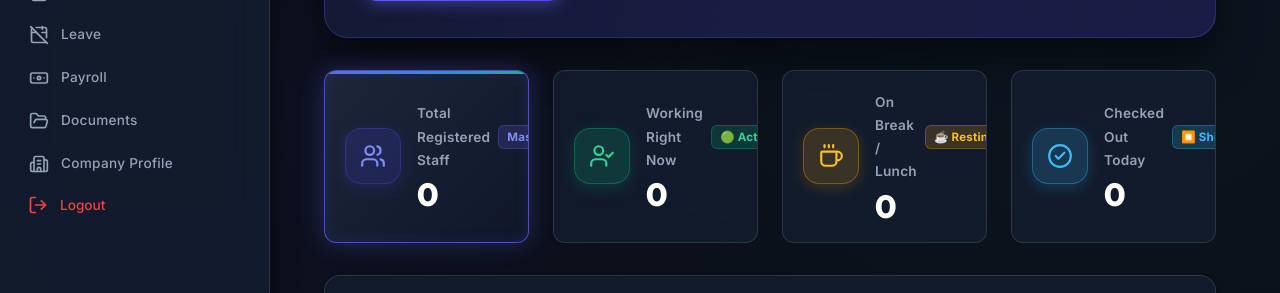
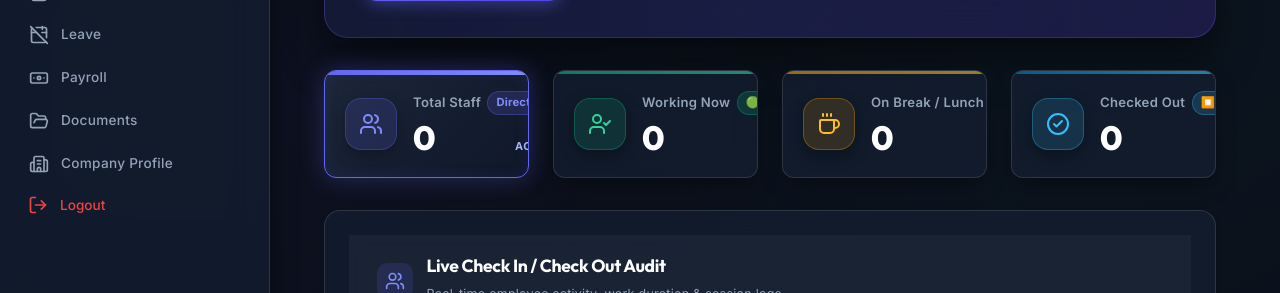
Before and after one commit to Codethriveinfotech/CodeThrive-Works, a React (Vite) app in the folder codethrive-portal/: page /admin/reports in a window 1280 px wide. Both pictures are taken after typing "name@example.com", "Sample123" into the empty fields and a click on the button "Secure Login". Shown: the part 311-604 px from the top of the page. Built offline with nearby package versions, Linux system fonts and the light colour scheme; no server answers.

Commit message:
style: redesign admin metric cards with glass gradients, glow effects, and non-overlapping status badges

```diff
--- a/codethrive-portal/src/pages/Admin.css
+++ b/codethrive-portal/src/pages/Admin.css
@@ -161,28 +161,29 @@
    METRIC STATS CARDS WITH ANIMATED BORDERS & LIFT
    -------------------------------------------------------------------------- */
 /* --------------------------------------------------------------------------
-   METRIC STATS CARDS WITH ANIMATED BORDERS & LIFT
+   ULTRA-STUNNING EXECUTIVE METRIC CARDS
    -------------------------------------------------------------------------- */
 .metrics-grid {
   display: grid;
-  grid-template-columns: repeat(auto-fit, minmax(240px, 1fr));
-  gap: 1.5rem;
+  grid-template-columns: repeat(auto-fit, minmax(230px, 1fr));
+  gap: 1.25rem;
+  width: 100%;
+  box-sizing: border-box;
 }
 
 .metric-card {
   position: relative;
-  background: linear-gradient(135deg, rgba(21, 32, 51, 0.85) 0%, rgba(15, 23, 42, 0.95) 100%);
-  backdrop-filter: blur(12px);
+  background: linear-gradient(135deg, rgba(30, 41, 59, 0.75) 0%, rgba(15, 23, 42, 0.85) 100%);
+  backdrop-filter: blur(14px);
   border: 1px solid rgba(255, 255, 255, 0.08);
   border-radius: 20px;
-  padding: 1.5rem;
+  padding: 1.35rem 1.4rem;
   display: flex;
   align-items: center;
-  gap: 1.25rem;
+  gap: 1.15rem;
   transition: all 0.3s cubic-bezier(0.16, 1, 0.3, 1);
   overflow: hidden;
-  cursor: pointer;
-  user-select: none;
+  box-shadow: 0 10px 25px -5px rgba(0, 0, 0, 0.4);
 }
 
 .metric-card::before {
@@ -192,104 +193,139 @@
   left: 0;
   right: 0;
   height: 3px;
-  background: linear-gradient(90deg, #6366f1, #3b82f6, #10b981);
-  opacity: 0;
+  background: linear-gradient(90deg, var(--card-accent, #6366f1), var(--card-accent-end, #3b82f6));
+  opacity: 0.6;
   transition: opacity 0.3s ease;
 }
 
 .metric-card:hover {
-  transform: translateY(-5px) scale(1.015);
-  background: linear-gradient(135deg, rgba(30, 41, 59, 0.95) 0%, rgba(15, 23, 42, 0.98) 100%);
-  border-color: rgba(99, 102, 241, 0.4);
-  box-shadow: 0 15px 35px rgba(0, 0, 0, 0.45), 0 0 20px rgba(99, 102, 241, 0.2);
+  transform: translateY(-5px);
+  background: linear-gradient(135deg, rgba(30, 41, 59, 0.9) 0%, rgba(15, 23, 42, 0.95) 100%);
+  border-color: var(--card-accent-border, rgba(99, 102, 241, 0.4));
+  box-shadow: 0 16px 35px -8px rgba(0, 0, 0, 0.6), 0 0 20px var(--card-accent-glow, rgba(99, 102, 241, 0.25));
 }
 
 .metric-card:hover::before {
   opacity: 1;
 }
 
-.metric-card.active-metric-card {
-  border-color: rgba(99, 102, 241, 0.7);
+.metric-card.active-filter {
+  border-color: var(--card-accent, #6366f1);
+  box-shadow: 0 0 25px var(--card-accent-glow, rgba(99, 102, 241, 0.35)), inset 0 0 15px rgba(99, 102, 241, 0.1);
   background: linear-gradient(135deg, rgba(30, 41, 59, 0.95) 0%, rgba(15, 23, 42, 0.98) 100%);
-  box-shadow: 0 0 25px rgba(99, 102, 241, 0.3), inset 0 0 15px rgba(99, 102, 241, 0.12);
 }
 
-.metric-card.active-metric-card::before {
+.metric-card.active-filter::before {
   opacity: 1;
+  height: 4px;
 }
 
 .metric-icon {
-  width: 56px;
-  height: 56px;
+  width: 52px;
+  height: 52px;
   border-radius: 16px;
   display: flex;
   align-items: center;
   justify-content: center;
   flex-shrink: 0;
   transition: transform 0.3s ease;
+  box-shadow: 0 6px 16px rgba(0, 0, 0, 0.3);
 }
 
 .metric-card:hover .metric-icon {
-  transform: scale(1.08) rotate(3deg);
+  transform: scale(1.1) rotate(3deg);
 }
 
-.bg-primary-light { background: rgba(79, 70, 229, 0.18); border: 1px solid rgba(79, 70, 229, 0.35); box-shadow: 0 4px 15px rgba(79, 70, 229, 0.2); }
-.bg-success-light { background: rgba(16, 185, 129, 0.18); border: 1px solid rgba(16, 185, 129, 0.35); box-shadow: 0 4px 15px rgba(16, 185, 129, 0.2); }
-.bg-warning-light { background: rgba(245, 158, 11, 0.18); border: 1px solid rgba(245, 158, 11, 0.35); box-shadow: 0 4px 15px rgba(245, 158, 11, 0.2); }
-.bg-info-light { background: rgba(56, 189, 248, 0.18); border: 1px solid rgba(56, 189, 248, 0.35); box-shadow: 0 4px 15px rgba(56, 189, 248, 0.2); }
+.bg-primary-card {
+  --card-accent: #6366f1;
+  --card-accent-end: #818cf8;
+  --card-accent-border: rgba(99, 102, 241, 0.4);
+  --card-accent-glow: rgba(99, 102, 241, 0.3);
+}
 
-.metric-card-header {
+.bg-success-card {
+  --card-accent: #10b981;
+  --card-accent-end: #34d399;
+  --card-accent-border: rgba(16, 185, 129, 0.4);
+  --card-accent-glow: rgba(16, 185, 129, 0.3);
+}
+
+.bg-warning-card {
+  --card-accent: #f59e0b;
+  --card-accent-end: #fbbf24;
+  --card-accent-border: rgba(245, 158, 11, 0.4);
+  --card-accent-glow: rgba(245, 158, 11, 0.3);
+}
+
+.bg-info-card {
+  --card-accent: #0284c7;
+  --card-accent-end: #38bdf8;
+  --card-accent-border: rgba(2, 132, 199, 0.4);
+  --card-accent-glow: rgba(2, 132, 199, 0.3);
+}
+
+.bg-primary-light { background: rgba(99, 102, 241, 0.15); border: 1px solid rgba(99, 102, 241, 0.3); }
+.bg-success-light { background: rgba(16, 185, 129, 0.15); border: 1px solid rgba(16, 185, 129, 0.3); }
+.bg-warning-light { background: rgba(245, 158, 11, 0.15); border: 1px solid rgba(245, 158, 11, 0.3); }
+.bg-info-light { background: rgba(56, 189, 248, 0.15); border: 1px solid rgba(56, 189, 248, 0.3); }
+
+.metric-data {
+  display: flex;
+  flex-direction: column;
+  gap: 0.35rem;
+  width: 100%;
+}
+
+.metric-header-row {
   display: flex;
   justify-content: space-between;
   align-items: center;
-  gap: 0.5rem;
+  gap: 0.4rem;
 }
 
-.metric-card-header p {
+.metric-title {
   color: #94a3b8;
-  font-size: 0.85rem;
+  font-size: 0.82rem;
+  font-weight: 600;
   margin: 0;
-  font-weight: 600;
-}
-
-.metric-badge {
-  font-size: 0.72rem;
-  padding: 2px 8px;
-  border-radius: 6px;
-  font-weight: 700;
-  letter-spacing: 0.02em;
   white-space: nowrap;
 }
 
-.badge-primary { color: #818cf8; background: rgba(99, 102, 241, 0.18); border: 1px solid rgba(99, 102, 241, 0.3); }
-.badge-success { color: #34d399; background: rgba(16, 185, 129, 0.18); border: 1px solid rgba(16, 185, 129, 0.3); }
-.badge-warning { color: #fbbf24; background: rgba(245, 158, 11, 0.18); border: 1px solid rgba(245, 158, 11, 0.3); }
-.badge-info { color: #38bdf8; background: rgba(56, 189, 248, 0.18); border: 1px solid rgba(56, 189, 248, 0.3); }
-
-.metric-card-value-row {
-  display: flex;
-  justify-content: space-between;
-  align-items: flex-end;
-  margin-top: 0.4rem;
+.metric-pill {
+  font-size: 0.7rem;
+  font-weight: 700;
+  padding: 2px 8px;
+  border-radius: 20px;
+  white-space: nowrap;
+  letter-spacing: 0.02em;
 }
 
-.metric-card-value-row h3 {
-  font-size: 2rem;
+.metric-pill.indigo { color: #818cf8; background: rgba(99, 102, 241, 0.18); border: 1px solid rgba(99, 102, 241, 0.3); }
+.metric-pill.emerald { color: #34d399; background: rgba(16, 185, 129, 0.18); border: 1px solid rgba(16, 185, 129, 0.3); }
+.metric-pill.amber { color: #fbbf24; background: rgba(245, 158, 11, 0.18); border: 1px solid rgba(245, 158, 11, 0.3); }
+.metric-pill.cyan { color: #38bdf8; background: rgba(56, 189, 248, 0.18); border: 1px solid rgba(56, 189, 248, 0.3); }
+
+.metric-val-row {
+  display: flex;
+  align-items: baseline;
+  justify-content: space-between;
+}
+
+.metric-val {
+  font-size: 2.1rem;
   color: #ffffff;
   font-weight: 800;
   margin: 0;
-  line-height: 1;
+  line-height: 1.1;
   letter-spacing: -0.03em;
 }
 
-.active-indicator-pill {
-  font-size: 0.7rem;
-  color: var(--primary-light);
-  background: rgba(99, 102, 241, 0.25);
-  border: 1px solid rgba(99, 102, 241, 0.4);
-  padding: 2px 8px;
-  border-radius: 10px;
-  font-weight: 600;
+.metric-filter-active-tag {
+  font-size: 0.68rem;
+  color: #a5b4fc;
+  font-weight: 700;
+  text-transform: uppercase;
+  letter-spacing: 0.04em;
 }
 
 /* --------------------------------------------------------------------------
--- a/codethrive-portal/src/pages/Admin.jsx
+++ b/codethrive-portal/src/pages/Admin.jsx
@@ -266,86 +266,86 @@ const Admin = () => {
 
       {/* 2. ULTRA-SLEEK METRIC CARDS WITH ANIMATED GLOW & HOVER LIFT */}
       <div className="metrics-grid">
+        {/* CARD 1: Total Registered Staff */}
         <div
-          className={`metric-card ${activeFilter === 'ALL' ? 'active-metric-card' : ''}`}
+          className={`metric-card bg-primary-card ${activeFilter === 'ALL' ? 'active-filter' : ''}`}
+          style={{ cursor: 'pointer' }}
           onClick={() => { setSelectedEmpId('ALL'); setActiveFilter('ALL'); }}
         >
           <div className="metric-icon bg-primary-light">
-            <Users size={26} color="#818cf8" />
+            <Users size={24} color="#818cf8" />
           </div>
-          <div className="metric-data" style={{ flex: 1 }}>
-            <div className="metric-card-header">
-              <p>Total Registered Staff</p>
-              <span className="metric-badge badge-primary">
-                Master Directory
-              </span>
+          <div className="metric-data">
+            <div className="metric-header-row">
+              <span className="metric-title">Total Staff</span>
+              <span className="metric-pill indigo">Directory</span>
             </div>
-            <div className="metric-card-value-row">
-              <h3>{stats.totalEmployees}</h3>
-              {activeFilter === 'ALL' && <span className="active-indicator-pill">Active View</span>}
+            <div className="metric-val-row">
+              <h3 className="metric-val">{stats.totalEmployees}</h3>
+              {activeFilter === 'ALL' && <span className="metric-filter-active-tag">Active</span>}
             </div>
           </div>
         </div>
 
+        {/* CARD 2: Working Right Now */}
         <div
-          className={`metric-card ${activeFilter === 'Working' ? 'active-metric-card' : ''}`}
+          className={`metric-card bg-success-card ${activeFilter === 'Working' ? 'active-filter' : ''}`}
+          style={{ cursor: 'pointer' }}
           onClick={() => { setActiveFilter('Working'); }}
         >
           <div className="metric-icon bg-success-light">
-            <UserCheck size={26} color="#34d399" />
+            <UserCheck size={24} color="#34d399" />
           </div>
-          <div className="metric-data" style={{ flex: 1 }}>
-            <div className="metric-card-header">
-              <p>Working Right Now</p>
-              <span className="metric-badge badge-success">
-                🟢 {stats.working > 0 ? `${stats.working} On Duty` : 'Active'}
-              </span>
+          <div className="metric-data">
+            <div className="metric-header-row">
+              <span className="metric-title">Working Now</span>
+              <span className="metric-pill emerald">🟢 Active</span>
             </div>
-            <div className="metric-card-value-row">
-              <h3>{stats.working}</h3>
-              {activeFilter === 'Working' && <span className="active-indicator-pill">Active View</span>}
+            <div className="metric-val-row">
+              <h3 className="metric-val">{stats.working}</h3>
+              {activeFilter === 'Working' && <span className="metric-filter-active-tag">Active</span>}
             </div>
           </div>
         </div>
 
+        {/* CARD 3: On Break / Lunch */}
         <div
-          className={`metric-card ${activeFilter === 'On Break' ? 'active-metric-card' : ''}`}
+          className={`metric-card bg-warning-card ${activeFilter === 'On Break' ? 'active-filter' : ''}`}
+          style={{ cursor: 'pointer' }}
           onClick={() => { setActiveFilter('On Break'); }}
         >
           <div className="metric-icon bg-warning-light">
-            <Coffee size={26} color="#fbbf24" />
+            <Coffee size={24} color="#fbbf24" />
           </div>
-          <div className="metric-data" style={{ flex: 1 }}>
-            <div className="metric-card-header">
-              <p>On Break / Lunch</p>
-              <span className="metric-badge badge-warning">
-                ☕ {(stats.onBreak || 0) + (stats.onLunch || 0) > 0 ? 'In Break' : 'Resting'}
-              </span>
+          <div className="metric-data">
+            <div className="metric-header-row">
+              <span className="metric-title">On Break / Lunch</span>
+              <span className="metric-pill amber">☕ Resting</span>
             </div>
-            <div className="metric-card-value-row">
-              <h3>{(stats.onBreak || 0) + (stats.onLunch || 0)}</h3>
-              {activeFilter === 'On Break' && <span className="active-indicator-pill">Active View</span>}
+            <div className="metric-val-row">
+              <h3 className="metric-val">{(stats.onBreak || 0) + (stats.onLunch || 0)}</h3>
+              {activeFilter === 'On Break' && <span className="metric-filter-active-tag">Active</span>}
             </div>
           </div>
         </div>
 
+        {/* CARD 4: Checked Out Today */}
         <div
-          className={`metric-card ${activeFilter === 'Checked Out' ? 'active-metric-card' : ''}`}
+          className={`metric-card bg-info-card ${activeFilter === 'Checked Out' ? 'active-filter' : ''}`}
+          style={{ cursor: 'pointer' }}
           onClick={() => { setActiveFilter('Checked Out'); }}
         >
           <div className="metric-icon bg-info-light">
-            <CheckCircle2 size={26} color="#38bdf8" />
+            <CheckCircle2 size={24} color="#38bdf8" />
           </div>
-          <div className="metric-data" style={{ flex: 1 }}>
-            <div className="metric-card-header">
-              <p>Checked Out Today</p>
-              <span className="metric-badge badge-info">
-                ⏹️ Shift Ended
-              </span>
+          <div className="metric-data">
+            <div className="metric-header-row">
+              <span className="metric-title">Checked Out</span>
+              <span className="metric-pill cyan">⏹️ Shift Ended</span>
             </div>
-            <div className="metric-card-value-row">
-              <h3>{stats.checkedOut || 0}</h3>
-              {activeFilter === 'Checked Out' && <span className="active-indicator-pill">Active View</span>}
+            <div className="metric-val-row">
+              <h3 className="metric-val">{stats.checkedOut || 0}</h3>
+              {activeFilter === 'Checked Out' && <span className="metric-filter-active-tag">Active</span>}
             </div>
           </div>
         </div>
```
